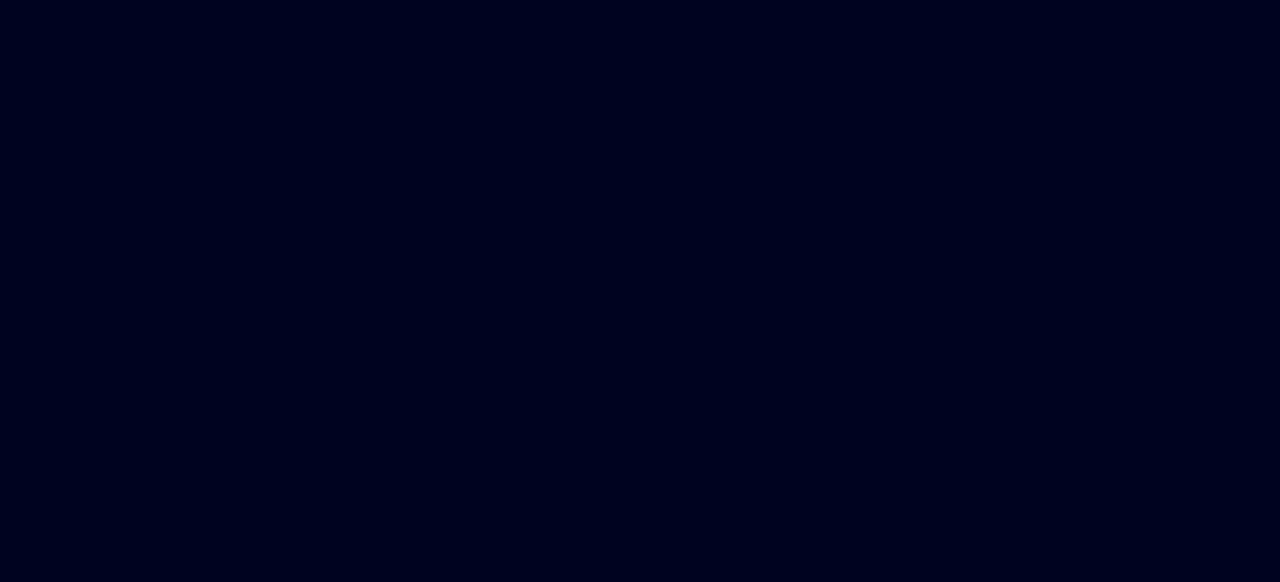
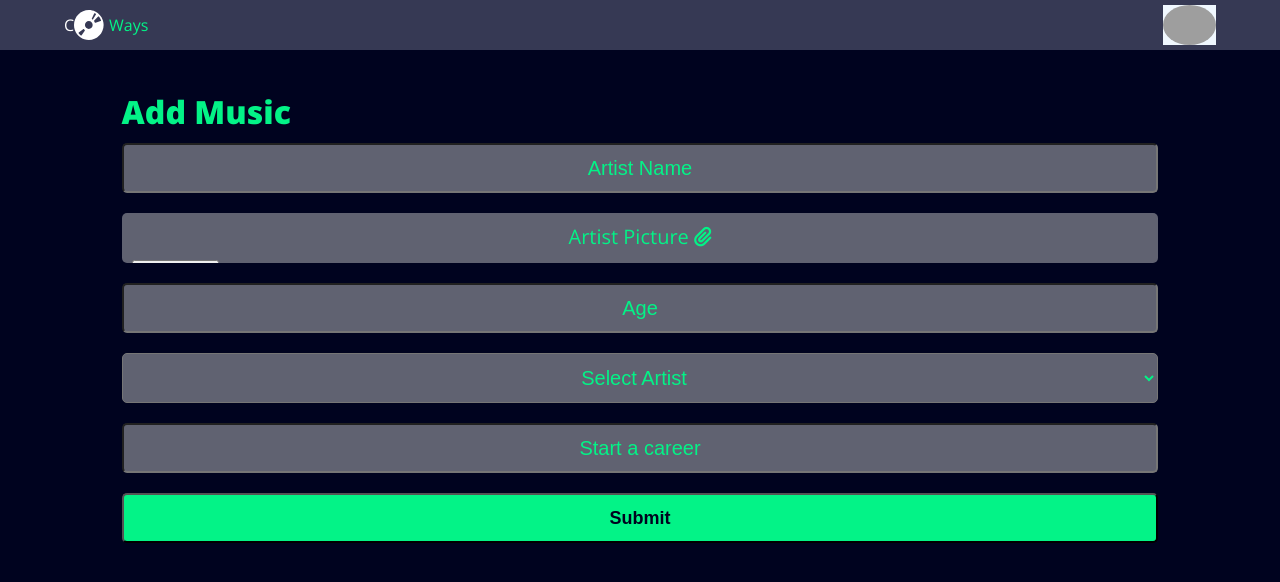
Before and after one commit to seigaalghi/DWF195J67_vinways, a React (Create React App) app: page /add-artist in a window 1280 px wide. Shown: the top 582 px of the page. Built offline with nearby package versions, Linux system fonts and the light colour scheme; grey boxes are pictures that could not be loaded.

Commit message:
Add Artist

```diff
--- a/src/App.css
+++ b/src/App.css
@@ -69,6 +69,7 @@ body {
   padding: 10px;
   box-sizing: border-box;
   font-size: 20px;
+  color: #03f387;
 }
 
 .input::placeholder {
--- a/src/App.js
+++ b/src/App.js
@@ -1,5 +1,6 @@
 import { BrowserRouter as Router, Route, Switch } from 'react-router-dom';
 import './App.css';
+import AddArtist from './components/AddArtist';
 import AddMusic from './components/AddMusic';
 import Login from './components/auth/Login';
 import Register from './components/auth/Register';
@@ -18,6 +19,7 @@ function App() {
           <Route path='/payment' exact component={Payment} />
           <Route path='/list-trans' exact component={ListTrans} />
           <Route path='/add-music' exact component={AddMusic} />
+          <Route path='/add-artist' exact component={AddArtist} />
         </Switch>
       </div>
     </Router>
--- /dev/null
+++ b/src/components/AddArtist.jsx
@@ -0,0 +1,66 @@
+import React, { Fragment, useState } from 'react';
+import Navbar from './Navbar';
+
+// JSON IMPORT
+import musicList from '../JSON/musicList.json';
+
+const AddArtist = () => {
+  const [formData, setForMData] = useState({
+    name: '',
+    img: '',
+    age: '',
+    type: '',
+    start: '',
+  });
+
+  const changeHandler = (e) => {
+    setForMData({ ...formData, [e.target.name]: e.target.value });
+  };
+
+  const submitHandler = (e) => {
+    e.preventDefault();
+    console.log(formData);
+  };
+  return (
+    <Fragment>
+      <Navbar />
+      <div className='add-music-container'>
+        <h1>Add Music</h1>
+        <form onSubmit={submitHandler}>
+          <input type='text' className='input' name='name' onChange={changeHandler} value={formData.name} required placeholder='Artist Name' />
+
+          <label className='input label-input-file'>
+            {formData.img ? (
+              formData.img
+            ) : (
+              <span>
+                Artist Picture <i className='fas fa-paperclip'></i>
+              </span>
+            )}
+
+            <input type='file' className='input-file' accept='image/*' value={formData.img} onChange={changeHandler} name='img' required />
+          </label>
+
+          <input type='text' className='input' name='age' onChange={changeHandler} value={formData.age} required placeholder='Age' />
+
+          <select className='input' name='type' onChange={changeHandler} value={formData.type} required placeholder='Artist Type'>
+            <option>Select Artist</option>
+            <option value='Solo'>Solo</option>
+            <option value='Duo'>Duo</option>
+            <option value='Trio'>Trio</option>
+            <option value='Quarted'>Quarted</option>
+            <option value='Band'>Band</option>
+            <option value='Boyband'>Boyband</option>
+            <option value='Girlband'>Girlband</option>
+          </select>
+
+          <input type='text' className='input' name='start' onChange={changeHandler} value={formData.start} required placeholder='Start a career' />
+
+          <input type='submit' className='btn btn-big' />
+        </form>
+      </div>
+    </Fragment>
+  );
+};
+
+export default AddArtist;
```
Also changed, not shown: 1 other file (tests, documents, lock files or other folders).
